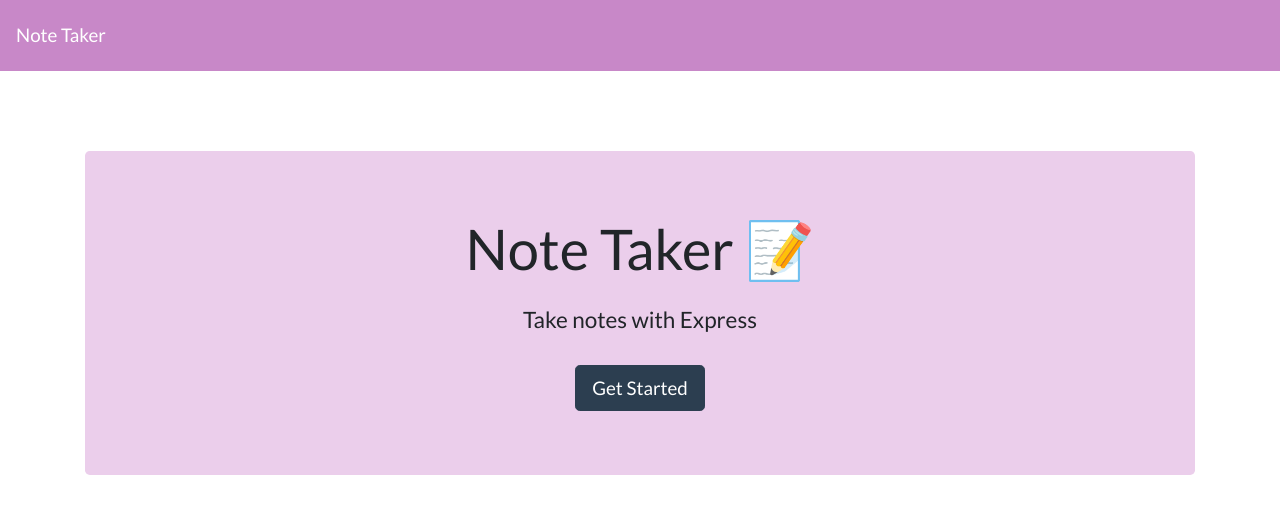
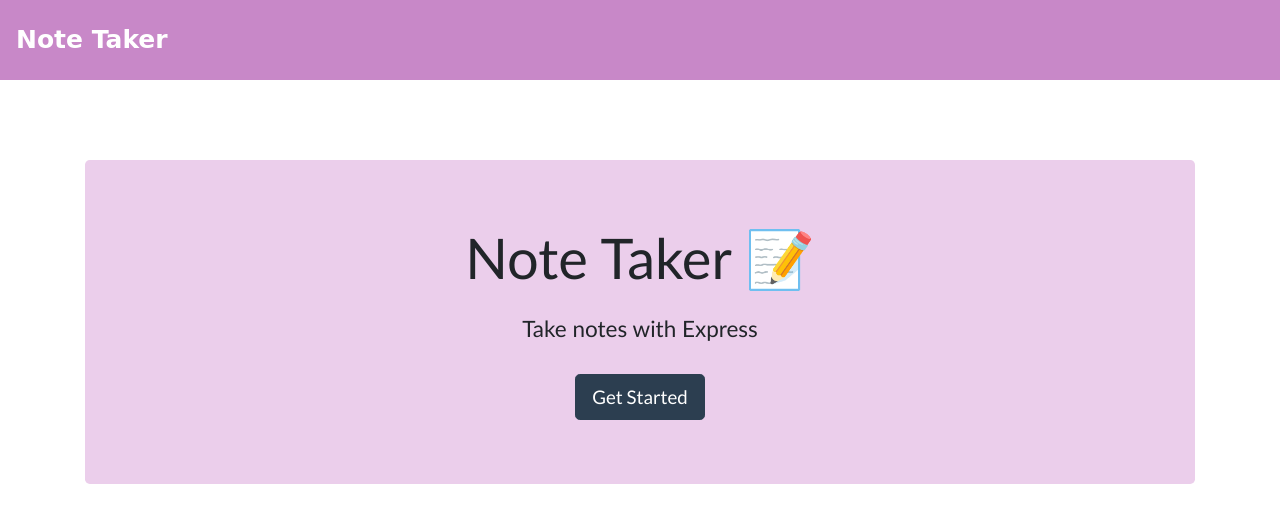
Before and after one commit to faye3091/11-Note-Taker, a website: page public/index.html in a window 1280 px wide. Drawn offline with nearby package versions, Linux system fonts and the light colour scheme; no server answers.

Commit message:
changed the style of the fonts

```diff
--- a/db/db.json
+++ b/db/db.json
@@ -6,7 +6,7 @@
   },
   {
     "title": "My First Note!",
-    "text": "Isnt this cool? Yay! Stuff and things!",
+    "text": "Now I can keep up on all of my important notes!",
     "id": "8133fd90-d6a8-11eb-9d17-313f3636dae0"
   }
 ]
--- a/public/assets/css/styles.css
+++ b/public/assets/css/styles.css
@@ -7,6 +7,17 @@
 
 .navbar {
   background-color: rgb(200, 136, 200);
+}
+
+.navbar-brand {
+  font-family: cursive;
+  font-weight: 700;
+  font-size: 25px;
+}
+
+h1,
+h4 {
+  font-family: "Gill Sans", "Gill Sans MT", Calibri, "Trebuchet MS", sans-serif;
 }
 
 .jumbotron {
```
